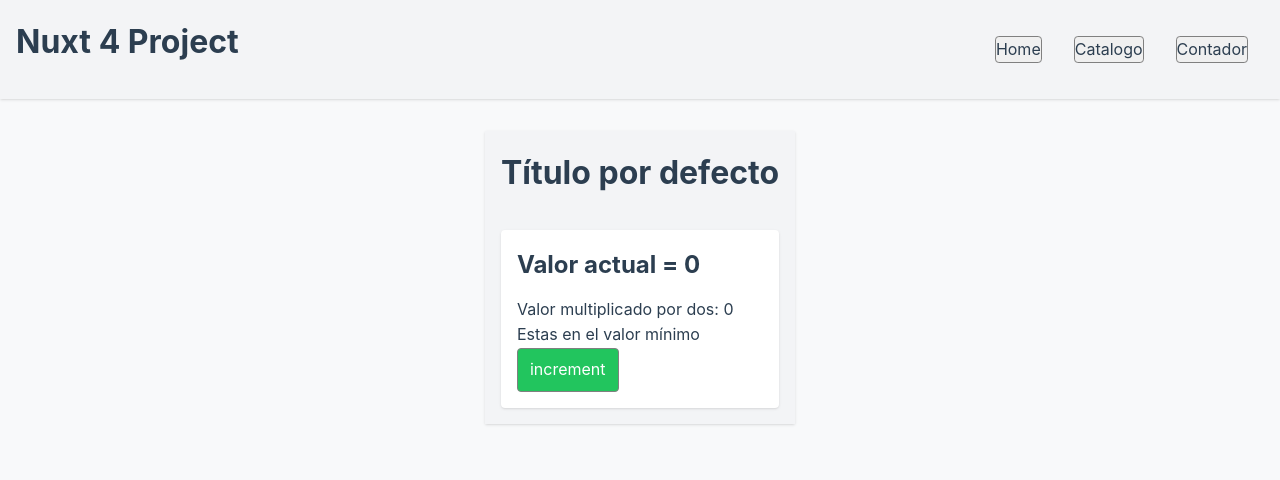
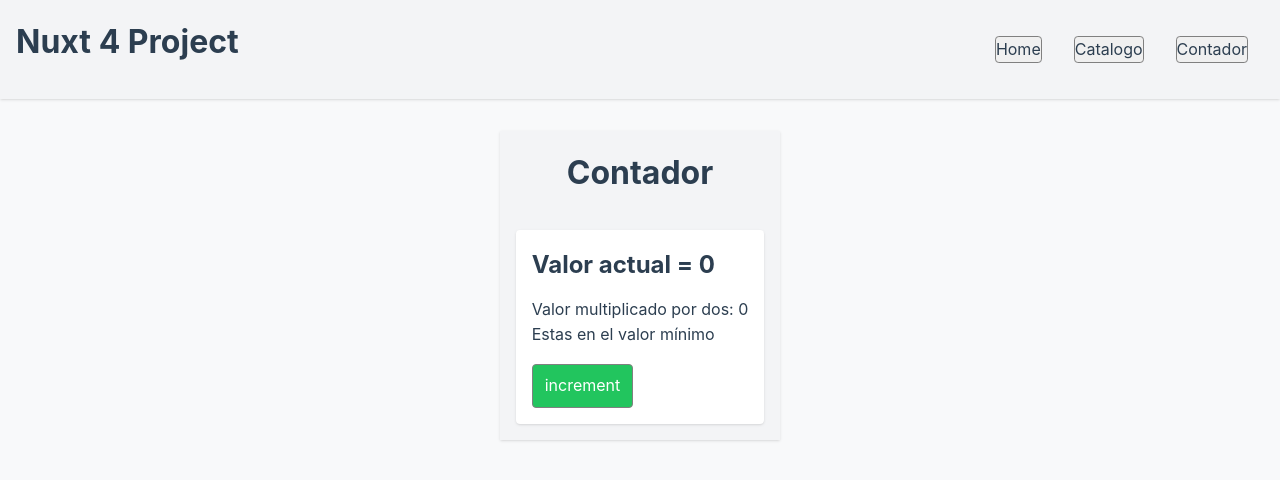
Before and after one commit to RubenMMPS/formacion, a Nuxt app in the folder VUE/nuxt-vue-exercises/: page /counter in a window 1280 px wide. Shown: the top 480 px of the page. Built offline with nearby package versions, Linux system fonts and the light colour scheme.

Commit message:
feat(VUE) add exercise 15

```diff
--- a/VUE/nuxt-vue-exercises/components/TheCounter.vue
+++ b/VUE/nuxt-vue-exercises/components/TheCounter.vue
@@ -1,4 +1,5 @@
 <script setup lang="ts">
+/*
 import { useCounter } from "../Composables/useCounter";
 const { counter, increment, decrement, reset } = useCounter();
 
@@ -12,16 +13,25 @@ watch(counter, () => {
   if (counter.value > 0 && counter.value < 10)
     textoValor = "Estás en los parametros adecuados";
 });
+
+*/
+
+import { useCounterStore } from "../stores/counterStore";
+import { storeToRefs } from "pinia";
+
+const counterStore = useCounterStore();
+const { counter, message } = storeToRefs(counterStore);
+const { increment, decrement, reset } = counterStore;
 </script>
 
 <template>
-  <TheTitle> Contador</TheTitle>
+  <TheTitle title="Contador" class="text-center"></TheTitle>
   <div class="p-4 bg-white rounded shadow">
     <h2 :class="{ 'text-green-500': counter === 10 }">
       Valor actual = {{ counter }}
     </h2>
     <p>Valor multiplicado por dos: {{ counter * 2 }}</p>
-    <p>{{ textoValor }}</p>
+    <p class="mb-4">{{ message }}</p>
 
     <button
       v-if="counter > 0"
--- a/VUE/nuxt-vue-exercises/pages/catalogo.vue
+++ b/VUE/nuxt-vue-exercises/pages/catalogo.vue
@@ -27,6 +27,11 @@ import { products } from "~/data/mock";
       </ProductCard>
     </div>
   </div>
+  <div
+    class="grid w-fit mx-auto justify-center bg-gray-100 shadow p-4 gap-4 mt-8"
+  >
+    <TheCounter></TheCounter>
+  </div>
   <NuxtLink to="/home" class="flex justify-center">
     <button>Volver al inicio</button>
   </NuxtLink>
--- /dev/null
+++ b/VUE/nuxt-vue-exercises/stores/counterStore.ts
@@ -0,0 +1,38 @@
+import { defineStore } from "pinia";
+import { ref } from "vue";
+
+export const useCounterStore = defineStore("counter", () => {
+  const counter = ref<number>(0);
+  const message = ref<string>("Estas en el valor mínimo");
+
+  const increment = (): void => {
+    counter.value++;
+    if (counter.value === 10) {
+      message.value = "Estás en el valor máximo";
+    } else if (counter.value > 0 && counter.value < 10) {
+      message.value = "Estás en los parametros adecuados";
+    }
+  };
+
+  const decrement = (): void => {
+    counter.value--;
+    if (counter.value === 0) {
+      message.value = "Estas en el valor mínimo";
+    } else if (counter.value > 0 && counter.value < 10) {
+      message.value = "Estás en los parametros adecuados";
+    }
+  };
+
+  const reset = (): void => {
+    counter.value = 0;
+    message.value = "Estas en el valor mínimo";
+  };
+
+  return {
+    counter,
+    message,
+    increment,
+    decrement,
+    reset,
+  };
+});
```
